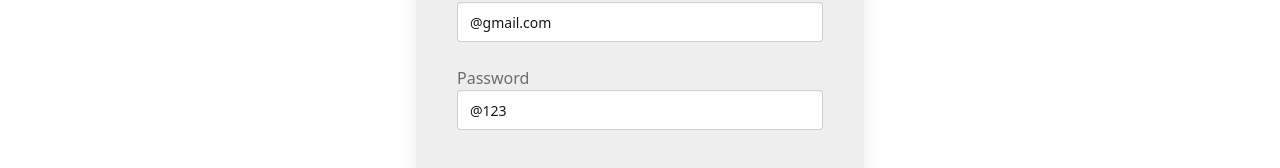
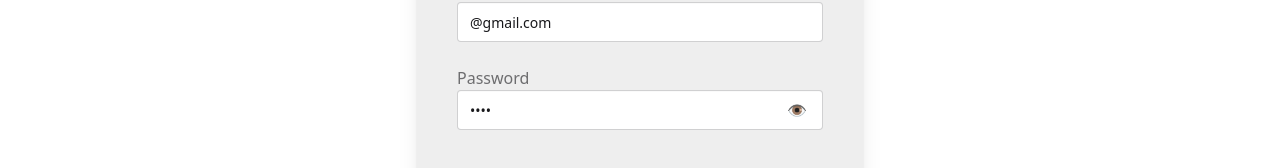
Before and after one commit to abhisheknishad345/devTinder-web, a React (Vite) app: page /login in a window 1280 px wide. Shown: the part 364-532 px from the top of the page. Built offline with nearby package versions, Linux system fonts and the light colour scheme; no server answers.

Commit message:
add meta tags, add password hide/show

```diff
--- a/index.html
+++ b/index.html
@@ -1,13 +1,22 @@
 <!doctype html>
 <html lang="en">
+
 <head>
   <meta charset="UTF-8" />
+  <meta name="viewport" content="width=device-width, initial-scale=1.0" />
+  <meta name="description"
+    content="DevTinder helps developers connect, collaborate, and build amazing projects together.">
+  <meta name="keywords" content="developers, coding, collaboration, MERN, React, Node.js, DevTinder">
+  <meta name="author" content="Abhishek">
+  <meta name="theme-color" content="#0f172a">
+  <meta name="robots" content="index, follow">
   <link rel="icon" type="image/svg+xml" href="/vite.svg" />
-    <meta name="viewport" content="width=device-width, initial-scale=1.0" />
-    <title>devtinder-web</title>
+  <title>DevTinder - Connect with Developers</title>
 </head>
+
 <body>
   <div id="root"></div>
   <script type="module" src="/src/main.jsx"></script>
 </body>
+
 </html>
--- a/package.json
+++ b/package.json
@@ -15,6 +15,7 @@
     "axios": "^1.13.2",
     "react": "^19.2.0",
     "react-dom": "^19.2.0",
+    "react-icons": "^5.6.0",
     "react-redux": "^9.2.0",
     "react-router-dom": "^7.10.1",
     "react-toastify": "^11.0.5",
--- a/src/components/Body.jsx
+++ b/src/components/Body.jsx
@@ -17,7 +17,7 @@ const Body = () => {
   const dispatch = useDispatch()
   const userData = useSelector((store) => store.user)
 
-  /*
+
   const fetchUser = async () => {
     if (userData) return;
     try {
@@ -42,14 +42,14 @@ const Body = () => {
     fetchUser()
 
   }, [])
-  */
+
 
   return (
     <div className="body min-h-screen flex flex-col">
 
       <NavBar/>
 
-      {/* Homepage only */}
+      {/* render only Homepage */}
       {isHomePage && <Home />}
 
       {/* Other pages */}
--- a/src/components/Home.jsx
+++ b/src/components/Home.jsx
@@ -9,7 +9,7 @@ const Home = () => {
   const isLoggedIn = localStorage.getItem("token");
 
   return (
-    <div className="min-h-screen flex flex-col bg-base-100">
+    <div className="min-h-screen flex flex-col bg-base-100 ">
 
       {/* Navbar */}
       <div className="navbar bg-base-300 px-4 md:px-8 shadow-md sticky top-0 z-5">
@@ -25,10 +25,10 @@ const Home = () => {
 
         {/* Hide Login & Signup after login */}
         {!isLoggedIn && (
-          <div className="flex-none gap-2">
+          <div className="flex-none gap-2 ">
 
             <button
-              className="btn btn-ghost btn-sm md:btn-md"
+              className="btn btn-ghost border-white btn-sm md:btn-md mx-2"
               onClick={() => navigate("/login")}
             >
               Login
--- a/src/components/Login.jsx
+++ b/src/components/Login.jsx
@@ -6,11 +6,13 @@ import { addUser } from "../utils/userSlice";
 import { useNavigate } from "react-router-dom";
 import { BASE_URL } from "../utils/constants";
 import { ToastContainer, toast } from "react-toastify";
+import { FaEye, FaEyeSlash } from "react-icons/fa";
 
 const Login = () => {
   const [emailId, setEmail] = useState("@gmail.com");
   const [password, setPassword] = useState("@123");
   const [error, setError] = useState("");
+  const [showPassword, setShowPassword] = useState(false);
 
   const dispatch = useDispatch();
   const navigate = useNavigate();
@@ -24,7 +26,7 @@ const Login = () => {
       );
 
       dispatch(addUser(res.data.data));
-      toast.success("Login Successful!");
+      // toast.success("Login Successful!");
       return navigate("/feed");
 
     } catch (err) {
@@ -71,17 +73,32 @@ const Login = () => {
             </div>
 
             {/* Password Field */}
+            {/* Password Field */}
             <div className="form-control w-full">
               <label className="label">
                 <span className="label-text font-medium">Password</span>
               </label>
-              <input
-                type="text"
-                value={password}
-                className="input input-bordered w-full focus:input-primary transition-all"
-                onChange={(e) => setPassword(e.target.value)}
-                onKeyDown={(e) => e.key === "Enter" && handleLogin()}
-              />
+
+              <div className="relative">
+
+                <input
+                  type={showPassword ? "text" : "password"}
+                  value={password}
+                  className="input input-bordered w-full focus:input-primary transition-all pr-12"
+                  onChange={(e) => setPassword(e.target.value)}
+                  onKeyDown={(e) => e.key === "Enter" && handleLogin()}
+                />
+
+                <button
+                  type="button"
+                  className="absolute right-4 top-1/2 -translate-y-1/2 text-gray-500 cursor-pointer"
+                  onClick={() => setShowPassword(!showPassword)}
+                >
+                  {/* {showPassword ? <FaEyeSlash /> : <FaEye />} */}
+                   {showPassword ? "🙈" : "👁️"}
+                </button>
+
+              </div>
             </div>
 
             {/* Error Message */}
@@ -112,7 +129,7 @@ const Login = () => {
         </div>
       </div>
 
-      <ToastContainer position="bottom-right" />
+      {/* <ToastContainer position="bottom-right" /> */}
     </>
   );
 };
--- a/src/components/NavBar.jsx
+++ b/src/components/NavBar.jsx
@@ -21,7 +21,7 @@ const NavBar = () => {
 
       dispatch(removeUser());
 
-      return navigate("/login");
+      return navigate("/");
 
     } catch (err) {
       console.error("Logout error:", err);
```
Also changed, not shown: 1 other file (tests, documents, lock files or other folders). Lines whose indentation alone changed are shown as unchanged.
